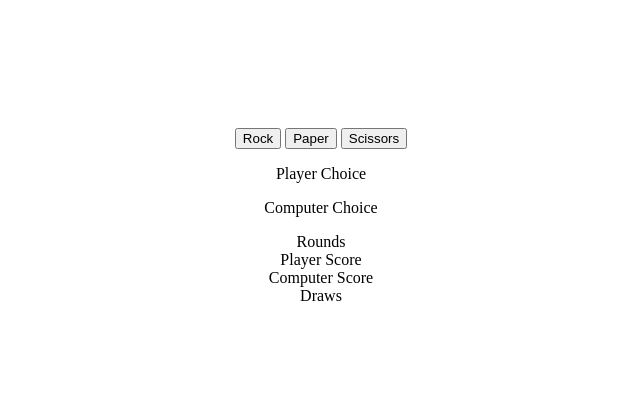
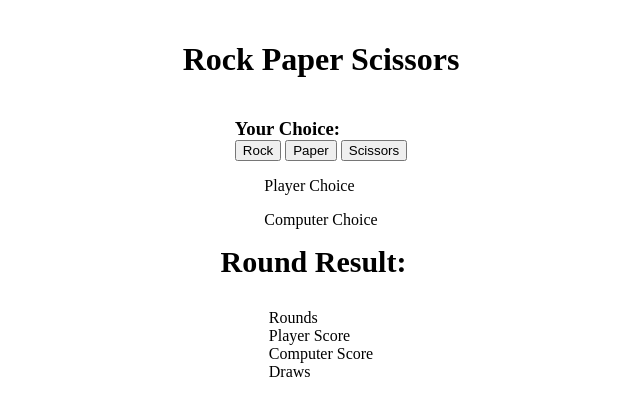
Before and after one commit to maxschi22/rock-paper-scissors, a plain HTML site: page index.html in a window 1280 px wide. Shown: the whole page, without its empty margins (319-959 px from the left). Drawn offline with Linux system fonts and the light colour scheme.

Commit message:
html css edited

```diff
--- a/index.html
+++ b/index.html
@@ -8,8 +8,10 @@
     <title>Rock Paper Scissors</title>
   </head>
   <body>
-    <div id="roundResult"></div>
+    <div class="container">
+      <h1 class="title">Rock Paper Scissors</h1>
       <div class="buttons">
+        <h3>Your Choice:</h3>
         <button id="rock">Rock</button>
         <button id="paper">Paper</button>
         <button id="scissors">Scissors</button>
@@ -18,11 +20,16 @@
         <p id="pChoice">Player Choice</p>
         <p id="cChoice">Computer Choice</p>
       </div>
+      <div class="roundResult">
+        <h2>Round Result:</h2>
+        <p id="roundResultText"></p>
+      </div>
       <div class="scoreDisplay">
         <div id="rounds">Rounds</div>
         <div id="playerScores">Player Score</div>
         <div id="computerScores">Computer Score</div>
         <div id="draws">Draws</div>
       </div>
+    </div>
   </body>
 </html>
--- a/script.js
+++ b/script.js
@@ -3,13 +3,16 @@ let computerScore = 0;
 let draws = 0;
 let rounds = 0;
 
-const roundResult = document.getElementById("roundResult");
+const roundResult = document.getElementById("roundResultText");
 const roundsDisplay = document.getElementById("rounds");
 const playerScoresDisplay = document.getElementById("playerScores");
 const computerScoresDisplay = document.getElementById("computerScores");
 const drawDisplay = document.getElementById("draws");
 const pChoiceDisplay = document.getElementById("pChoice");
 const cChoiceDisplay = document.getElementById("cChoice");
+const rockButton = document.getElementById("rock");
+const paperButton = document.getElementById("paper");
+const scissorsButton = document.getElementById("scissors");
 
 const choices = ["rock", "paper", "scissors"];
 
@@ -24,19 +27,19 @@ function playRound(playerChoice, computerChoice) {
   adjustRounds();
   if (playerChoice === computerChoice) {
     adjustDraws();
-    return "draw";
+    return (roundResultText.innerHTML = "Draw");
   } else if (playerChoice === "paper" && computerChoice === "rock") {
     adjustPlayerScore();
-    return "player wins";
+    return (roundResultText.innerHTML = "Player Wins!");
   } else if (playerChoice === "rock" && computerChoice === "scissors") {
     adjustPlayerScore();
-    return "player wins";
+    return (roundResultText.innerHTML = "Player Wins!");
   } else if (playerChoice === "scissors" && computerChoice === "paper") {
     adjustPlayerScore();
-    return "player wins";
+    return (roundResultText.innerHTML = "Player Wins!");
   } else {
     adjustComputerScore();
-    return "computer wins";
+    return (roundResultText.innerHTML = "Computer Wins!");
   }
 }
 
@@ -77,9 +80,6 @@ const handlePlayerChoice = (playerChoice) => {
   playRound(playerChoice, getComputerChoice());
 };
 
-const rockButton = document.getElementById("rock");
-const paperButton = document.getElementById("paper");
-const scissorsButton = document.getElementById("scissors");
 rockButton.addEventListener("click", () => handlePlayerChoice("rock"));
 paperButton.addEventListener("click", () => handlePlayerChoice("paper"));
 scissorsButton.addEventListener("click", () => handlePlayerChoice("scissors"));
--- a/styles.css
+++ b/styles.css
@@ -1,7 +1,38 @@
 body{
-    margin-top: 10%;
+    margin-top: 20px;
 }
 
-div {
-    text-align: center;
+.container{
+    display: flex;
+    align-items: center;
+    justify-content: flex-start;
+    flex-direction: column;
 }
+
+.roundResult{
+    font-size: 20px;
+    font-weight: bold;
+}
+
+.scoreDisplay{
+    margin: 30px;
+}
+
+.roundResult{
+    display: flex;
+    flex-direction: row;
+    align-items: center;
+    gap: 15px;
+}
+
+.roundResult p, .roundResult h2{
+    margin: 0;
+}
+
+.title{
+    margin-bottom: 40px;
+}
+
+.buttons h3{
+    margin: 0;
+}
```
Lines whose indentation alone changed are shown as unchanged.
